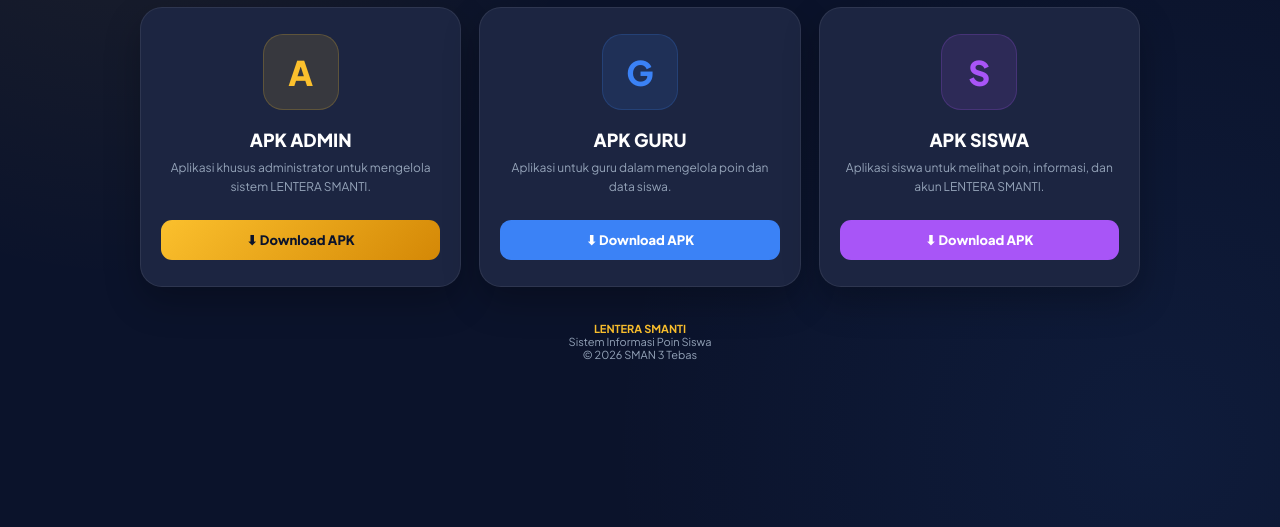
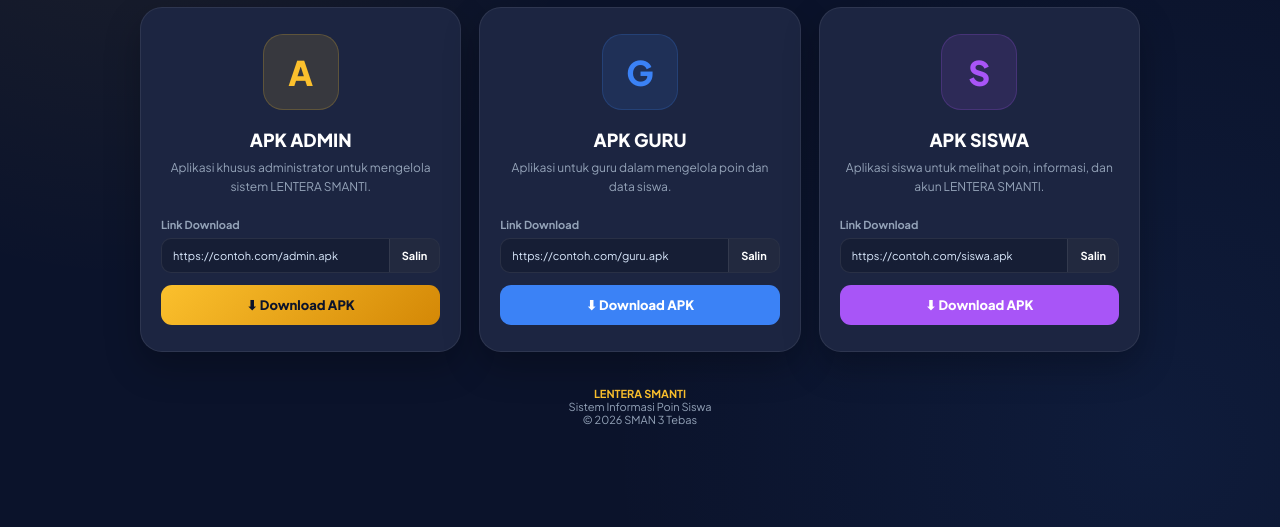
Before and after one commit to Rama04151/LENTERA-SMANTI, a website: page download.html in a window 1280 px wide. Shown: the part 273-800 px from the top of the page. Drawn offline with Linux system fonts and the light colour scheme.

Commit message:
Update download.html

```diff
--- a/download.html
+++ b/download.html
@@ -22,11 +22,14 @@
       --bg: #0b132b;
       --card: #1c2541;
       --card-hover: #243052;
+
       --gold: #fbc02d;
       --gold-dark: #d48806;
+
       --text: #ffffff;
       --muted: #94a3b8;
       --border: rgba(255,255,255,.08);
+
       --green: #22c55e;
       --blue: #3b82f6;
       --purple: #a855f7;
@@ -65,7 +68,9 @@
       margin: auto;
     }
 
-    /* ================= HEADER ================= */
+    /* =========================
+       HEADER
+    ========================== */
 
     .header {
       text-align: center;
@@ -130,7 +135,9 @@
       text-decoration: underline;
     }
 
-    /* ================= DOWNLOAD GRID ================= */
+    /* =========================
+       GRID
+    ========================== */
 
     .download-grid {
       display: grid;
@@ -142,6 +149,10 @@
 
       margin-top: 10px;
     }
+
+    /* =========================
+       CARD
+    ========================== */
 
     .download-card {
       position: relative;
@@ -174,7 +185,9 @@
         rgba(251,192,45,.25);
     }
 
-    /* ================= ICON ================= */
+    /* =========================
+       ICON
+    ========================== */
 
     .app-icon {
       width: 76px;
@@ -222,7 +235,9 @@
         1px solid rgba(168,85,247,.2);
     }
 
-    /* ================= TEXT ================= */
+    /* =========================
+       TEXT
+    ========================== */
 
     .download-card h2 {
       font-size: 18px;
@@ -232,7 +247,7 @@
       margin-bottom: 7px;
     }
 
-    .download-card p {
+    .download-card > p {
       min-height: 42px;
 
       color: var(--muted);
@@ -241,10 +256,107 @@
 
       line-height: 1.6;
 
-      margin-bottom: 20px;
+      margin-bottom: 18px;
     }
 
-    /* ================= BUTTON ================= */
+    /* =========================
+       LINK DOWNLOAD
+    ========================== */
+
+    .link-label {
+      display: block;
+
+      text-align: left;
+
+      margin-bottom: 7px;
+
+      color: var(--muted);
+
+      font-size: 11px;
+
+      font-weight: 700;
+    }
+
+    .download-link-box {
+      display: flex;
+
+      align-items: center;
+
+      width: 100%;
+
+      margin-bottom: 12px;
+
+      overflow: hidden;
+
+      border:
+        1px solid rgba(255,255,255,.08);
+
+      background:
+        rgba(0,0,0,.18);
+
+      border-radius: 10px;
+    }
+
+    .download-link {
+      flex: 1;
+
+      min-width: 0;
+
+      padding: 10px 11px;
+
+      color: #dbeafe;
+
+      font-size: 11px;
+
+      text-align: left;
+
+      white-space: nowrap;
+
+      overflow: hidden;
+
+      text-overflow: ellipsis;
+
+      user-select: all;
+    }
+
+    .copy-button {
+      flex-shrink: 0;
+
+      border: none;
+
+      border-left:
+        1px solid rgba(255,255,255,.08);
+
+      background:
+        rgba(255,255,255,.05);
+
+      color: #ffffff;
+
+      padding: 10px 12px;
+
+      font-size: 11px;
+
+      font-weight: 700;
+
+      cursor: pointer;
+
+      transition: .2s ease;
+    }
+
+    .copy-button:hover {
+      background:
+        rgba(255,255,255,.12);
+    }
+
+    .copy-button.copied {
+      background: var(--green);
+
+      color: #ffffff;
+    }
+
+    /* =========================
+       DOWNLOAD BUTTON
+    ========================== */
 
     .download-button {
       display: flex;
@@ -294,7 +406,9 @@
       color: #fff;
     }
 
-    /* ================= FOOTER ================= */
+    /* =========================
+       FOOTER
+    ========================== */
 
     .footer {
       text-align: center;
@@ -310,7 +424,9 @@
       color: var(--gold);
     }
 
-    /* ================= MOBILE ================= */
+    /* =========================
+       MOBILE
+    ========================== */
 
     @media (max-width: 800px) {
 
@@ -320,9 +436,7 @@
 
       .header {
         padding:
-          30px
-          15px
-          25px;
+          30px 15px 25px;
       }
 
       .header h1 {
@@ -331,6 +445,7 @@
 
       .download-grid {
         grid-template-columns: 1fr;
+
         gap: 14px;
       }
 
@@ -355,7 +470,9 @@
 
   <main class="container">
 
-    <!-- ================= HEADER ================= -->
+    <!-- =========================
+         HEADER
+    ========================== -->
 
     <header class="header">
 
@@ -381,11 +498,16 @@
     </header>
 
 
-    <!-- ================= DOWNLOAD ================= -->
+    <!-- =========================
+         DOWNLOAD CARDS
+    ========================== -->
 
     <section class="download-grid">
 
-      <!-- ================= ADMIN ================= -->
+
+      <!-- =====================
+           ADMIN
+      ====================== -->
 
       <div class="download-card">
 
@@ -402,9 +524,33 @@
           untuk mengelola sistem LENTERA SMANTI.
         </p>
 
-        <!-- GANTI HREF DI SINI -->
+
+        <span class="link-label">
+          Link Download
+        </span>
+
+        <div class="download-link-box">
+
+          <span
+            class="download-link"
+            id="adminLink"
+          >
+            https://contoh.com/admin.apk
+          </span>
+
+          <button
+            class="copy-button"
+            onclick="copyLink('adminLink', this)"
+          >
+            Salin
+          </button>
+
+        </div>
+
+
         <a
-          href="#"
+          id="adminDownload"
+          href="https://contoh.com/admin.apk"
           class="download-button admin-button"
         >
           ⬇ Download APK
@@ -413,7 +559,10 @@
       </div>
 
 
-      <!-- ================= GURU ================= -->
+
+      <!-- =====================
+           GURU
+      ====================== -->
 
       <div class="download-card">
 
@@ -430,9 +579,33 @@
           mengelola poin dan data siswa.
         </p>
 
-        <!-- GANTI HREF DI SINI -->
+
+        <span class="link-label">
+          Link Download
+        </span>
+
+        <div class="download-link-box">
+
+          <span
+            class="download-link"
+            id="guruLink"
+          >
+            https://contoh.com/guru.apk
+          </span>
+
+          <button
+            class="copy-button"
+            onclick="copyLink('guruLink', this)"
+          >
+            Salin
+          </button>
+
+        </div>
+
+
         <a
-          href="#"
+          id="guruDownload"
+          href="https://contoh.com/guru.apk"
           class="download-button guru-button"
         >
           ⬇ Download APK
@@ -441,7 +614,10 @@
       </div>
 
 
-      <!-- ================= SISWA ================= -->
+
+      <!-- =====================
+           SISWA
+      ====================== -->
 
       <div class="download-card">
 
@@ -458,9 +634,33 @@
           poin, informasi, dan akun LENTERA SMANTI.
         </p>
 
-        <!-- GANTI HREF DI SINI -->
+
+        <span class="link-label">
+          Link Download
+        </span>
+
+        <div class="download-link-box">
+
+          <span
+            class="download-link"
+            id="siswaLink"
+          >
+            https://contoh.com/siswa.apk
+          </span>
+
+          <button
+            class="copy-button"
+            onclick="copyLink('siswaLink', this)"
+          >
+            Salin
+          </button>
+
+        </div>
+
+
         <a
-          href="#"
+          id="siswaDownload"
+          href="https://contoh.com/siswa.apk"
           class="download-button siswa-button"
         >
           ⬇ Download APK
@@ -468,18 +668,24 @@
 
       </div>
 
+
     </section>
 
 
-    <!-- ================= FOOTER ================= -->
+    <!-- =========================
+         FOOTER
+    ========================== -->
 
     <footer class="footer">
 
-      <strong>LENTERA SMANTI</strong>
+      <strong>
+        LENTERA SMANTI
+      </strong>
 
       <br>
 
       Sistem Informasi Poin Siswa
+
       <br>
 
       © 2026 SMAN 3 Tebas
@@ -488,5 +694,154 @@
 
   </main>
 
+
+  <!-- =========================
+       JAVASCRIPT
+  ========================== -->
+
+  <script>
+
+    /*
+     * =========================================
+     * ATUR LINK APK DI SINI
+     * =========================================
+     */
+
+    const APK_LINKS = {
+
+      admin:
+        "https://contoh.com/admin.apk",
+
+      guru:
+        "https://contoh.com/guru.apk",
+
+      siswa:
+        "https://contoh.com/siswa.apk"
+
+    };
+
+
+    /*
+     * =========================================
+     * PASANG LINK OTOMATIS
+     * =========================================
+     */
+
+    document.getElementById("adminLink").textContent =
+      APK_LINKS.admin;
+
+    document.getElementById("adminDownload").href =
+      APK_LINKS.admin;
+
+
+    document.getElementById("guruLink").textContent =
+      APK_LINKS.guru;
+
+    document.getElementById("guruDownload").href =
+      APK_LINKS.guru;
+
+
+    document.getElementById("siswaLink").textContent =
+      APK_LINKS.siswa;
+
+    document.getElementById("siswaDownload").href =
+      APK_LINKS.siswa;
+
+
+
+    /*
+     * =========================================
+     * FUNGSI SALIN LINK
+     * =========================================
+     */
+
+    async function copyLink(
+      elementId,
+      button
+    ) {
+
+      const element =
+        document.getElementById(elementId);
+
+      const link =
+        element.textContent.trim();
+
+
+      try {
+
+        await navigator.clipboard.writeText(link);
+
+        const originalText =
+          button.textContent;
+
+        button.textContent =
+          "✓ Tersalin";
+
+        button.classList.add("copied");
+
+
+        setTimeout(() => {
+
+          button.textContent =
+            originalText;
+
+          button.classList.remove("copied");
+
+        }, 1800);
+
+
+      } catch (error) {
+
+        /*
+         * Fallback jika Clipboard API
+         * tidak tersedia.
+         */
+
+        const textarea =
+          document.createElement("textarea");
+
+        textarea.value = link;
+
+        textarea.style.position =
+          "fixed";
+
+        textarea.style.opacity =
+          "0";
+
+        document.body.appendChild(
+          textarea
+        );
+
+        textarea.select();
+
+        document.execCommand("copy");
+
+        textarea.remove();
+
+
+        const originalText =
+          button.textContent;
+
+        button.textContent =
+          "✓ Tersalin";
+
+        button.classList.add("copied");
+
+
+        setTimeout(() => {
+
+          button.textContent =
+            originalText;
+
+          button.classList.remove("copied");
+
+        }, 1800);
+
+      }
+
+    }
+
+  </script>
+
 </body>
 </html>
```
